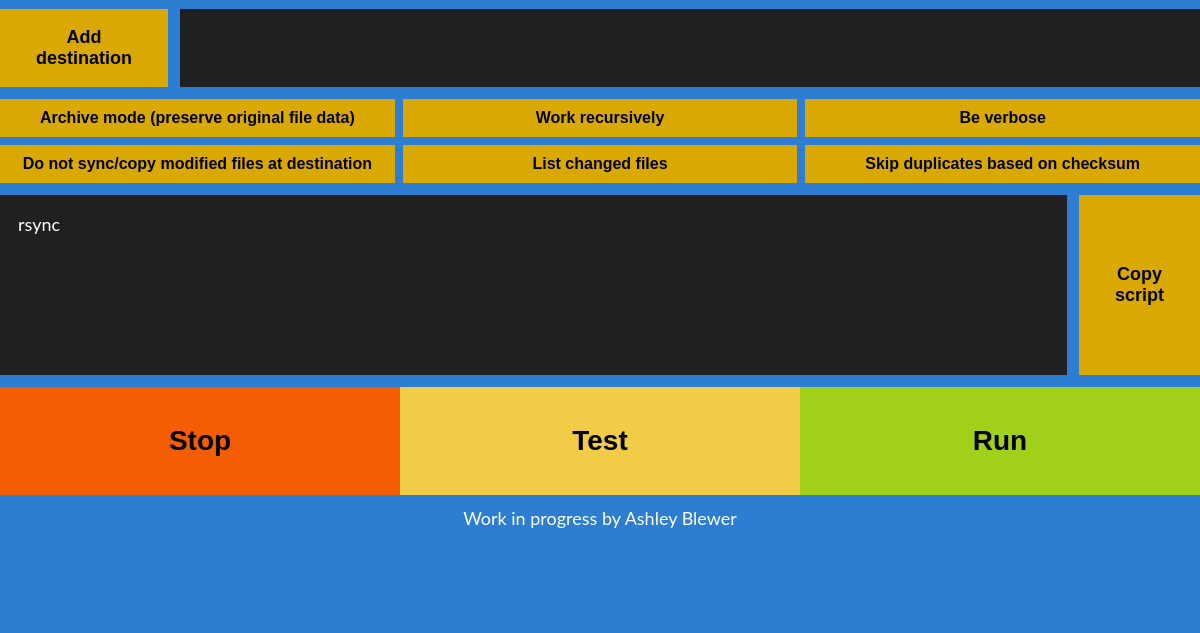
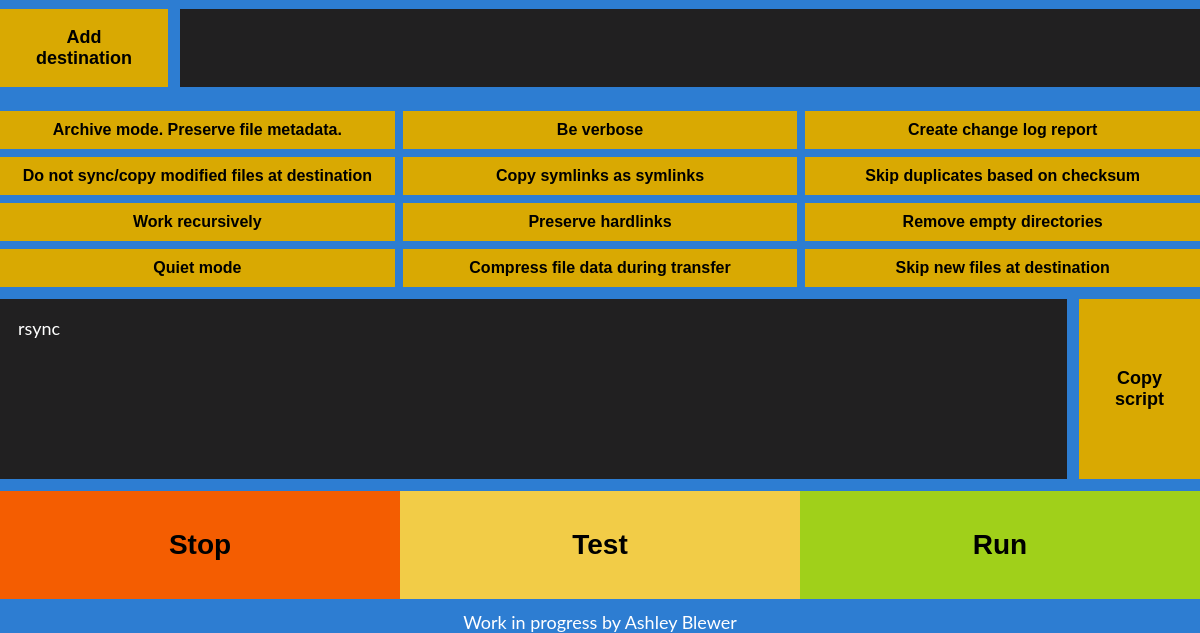
Before and after one commit to ablwr/rsync-gui, an Electron app: page index.html in a window 1200 px wide. Shown: the part 187-820 px from the top of the page. Drawn offline with Linux system fonts and the light colour scheme.

Commit message:
Describe flags and make other refinements

```diff
--- a/css/css.css
+++ b/css/css.css
@@ -134,7 +134,7 @@
   background-color: #f2cc47;
 }
 
-#actions > #run {
+#run {
   color: black;
   background-color: #a0d01a;
 }
--- a/index.html
+++ b/index.html
@@ -15,18 +15,29 @@
       <button id="destination-directory">Add destination</button>
       <span id="selected-dest"></span>
     </section>
+    <section id="remote">
+      <!-- TODO -->
+      <!-- <button id="remoteOption">Remote?</button> -->
+    </section>
     <section id="options">
-      <button value="" name="arv" id="a">Archive mode (preserve original file
-      data)</button>
-      <button value="" name="arv" id="r">Work recursively</button>
-      <button value="" name="arv" id="v">Be verbose</button>
-      <button value="" name="quiet" id="u">Do not sync/copy modified files at destination</button>
-      <button value="" name="verbose" id="i">List changed files</button>
-      <button value="" name="checksum" id="c">Skip duplicates based on checksum</button>
+      <button value="" name="a" id="a">Archive mode. Preserve file metadata.</button>
+      <button value="" name="v" id="v">Be verbose</button>
+      <button value="" name="i" id="i">Create change log report</button>
+      <button value="" name="u" id="u">Do not sync/copy modified files at destination</button>
+      <button value="" name="i" id="l">Copy symlinks as symlinks</button>
+      <button value="" name="checksum" id="c">Skip duplicates based on
+      checksum</button>
+      <button value="" name="recurse" id="r">Work recursively</button>
+      <button value="" name="H" id="H">Preserve hardlinks</button>
+      <button value="" name="m" id="m">Remove empty directories</button>
+      <button value="" name="q" id="q">Quiet mode</button>
+      <button value="" name="z" id="z">Compress file data during
+      transfer</button>
+      <button value="" name="u" id="u">Skip new files at destination</button>
     </section>
     <section id="output">
-    <p id="showScript">rsync</p>
-    <button id="copyScript">Copy script</button>
+      <p id="showScript">rsync</p>
+      <button id="copyScript">Copy script</button>
     </section>
     <section id="actions">
       <button id="stop">Stop</button>
--- a/main.js
+++ b/main.js
@@ -21,7 +21,7 @@
   mainWindow.loadFile('index.html')
 
   // Open the DevTools.
-  // mainWindow.webContents.openDevTools()
+  mainWindow.webContents.openDevTools()
 
   // Emitted when the window is closed.
   mainWindow.on('closed', function () {
```
Also changed, not shown: README.md.
